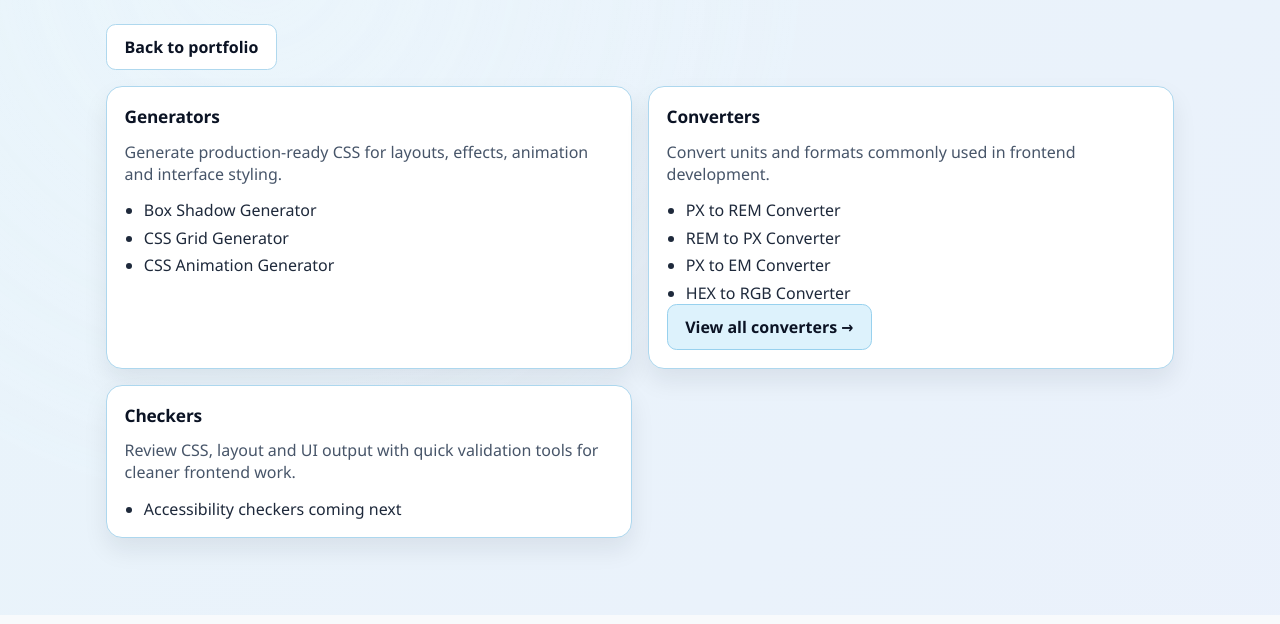
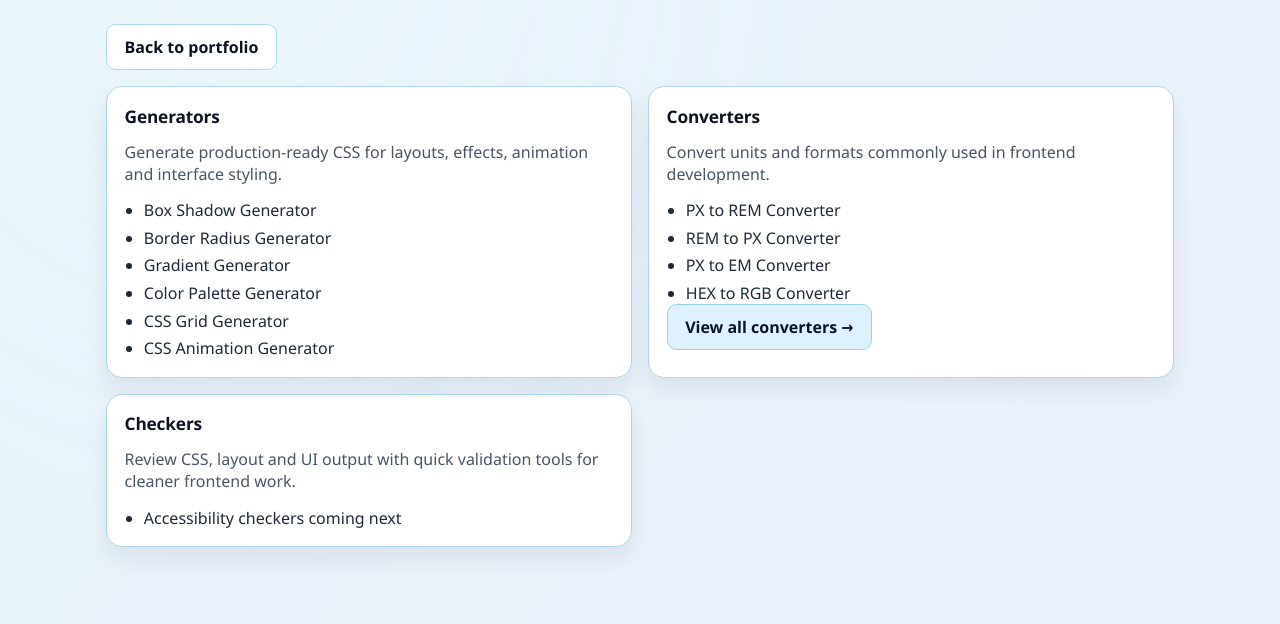
Before and after one commit to VasyWeb/vasy-dev, a website: page tools/index.html in a window 1280 px wide. Shown: the part 208-832 px from the top of the page. Drawn offline with nearby package versions, Linux system fonts and the light colour scheme; files that its build step writes are made by us from their sources.

Commit message:
add more li element in tool category list

```diff
--- a/tools/index.html
+++ b/tools/index.html
@@ -90,6 +90,9 @@
               </p>
               <ul class="tool-category__list">
                 <li>Box Shadow Generator</li>
+                <li>Border Radius Generator</li>
+                <li>Gradient Generator</li>
+                <li>Color Palette Generator</li>
                 <li>CSS Grid Generator</li>
                 <li>CSS Animation Generator</li>
               </ul>
```
